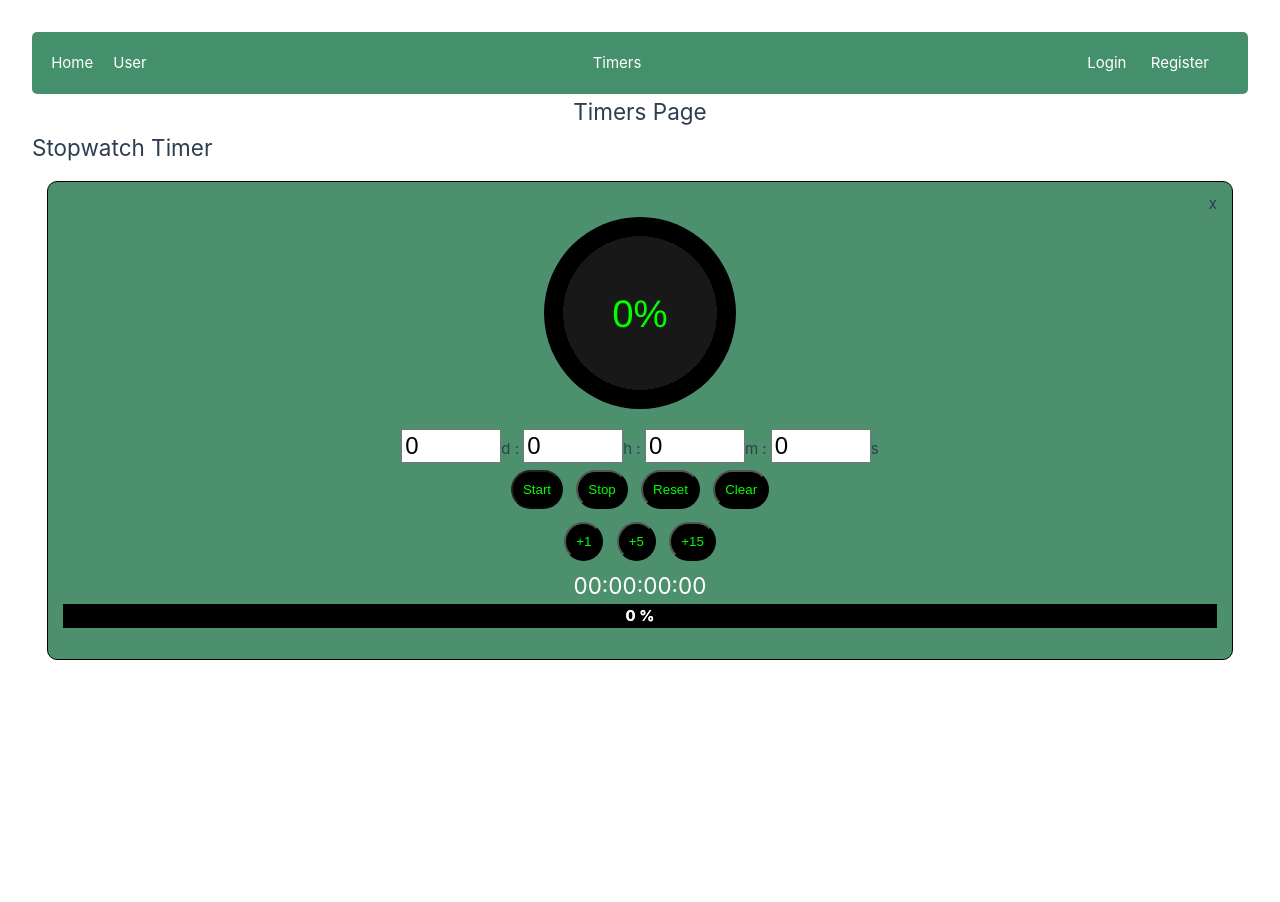
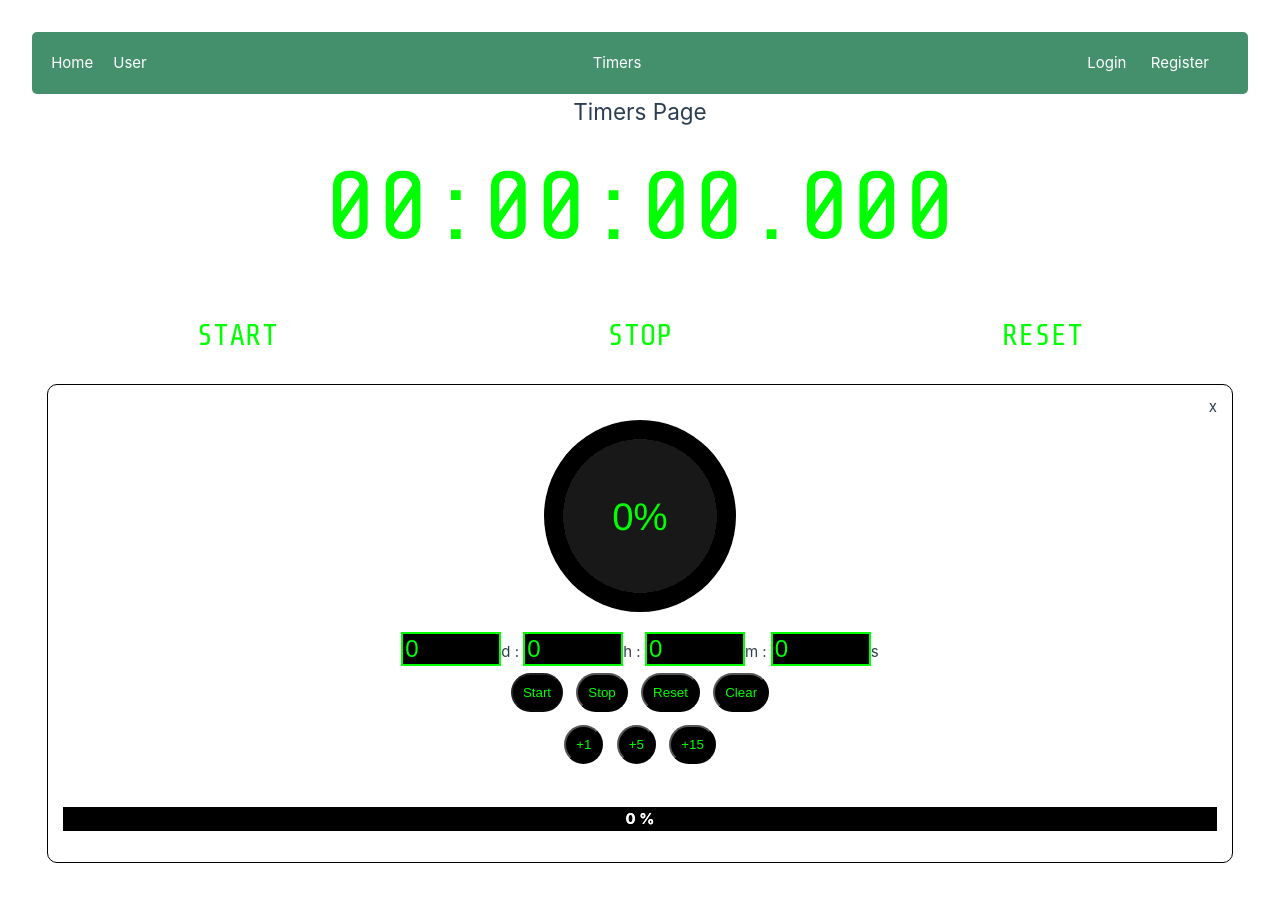
Before and after one commit to alexege/ArkToolSuite, a Vue app in the folder Client/: page /timers in a window 1280 px wide. Shown: the top 902 px of the page. Before the commit the page ends 800 px from the top, so only its background shows below. Built offline with nearby package versions, Linux system fonts and the light colour scheme; sample sign-in values are in the browser's storage.

Commit message:
Added Stopwatch component

```diff
--- a/Client/src/components/Timers/CountdownTimer.vue
+++ b/Client/src/components/Timers/CountdownTimer.vue
@@ -109,44 +109,6 @@ function msToTime(ms) {
     return `${days}:${hours}:${minutes}:${seconds}`;
 }
 
-// const percentLeft = computed(() => {
-//     console.log(`timeToZero:${timeToZero.value}\nstartDuration:${startDuration.value}\npercentLeft:${percentLeft.value}`);
-
-//     let value = Math.floor(timeToZero.value / startDuration.value * 100);
-
-//     //If value is null, NaN or infinity, set to 100
-//     if(value == null || isNaN(value) || value == Infinity){
-//         timesUp.value = true;
-//         return 0;
-//     }
-//     return value;
-// })
-
-// watch(timeToZero, (newVal, oldVal) => {
-//     console.log(`timeToZero:${timeToZero.value}\nstartDuration:${startDuration.value}\npercentLeft:${percentLeft.value}`);
-//     // timeToZero.value = days.value * 86400000 + hours.value * 3600000 + minutes.value * 60000 + seconds.value * 1000;
-//     // percentLeft.value = 100;
-
-// //    percentLeft.value = timeToZero.value;
-
-
-//     // if(value > 100) {
-//     //     let numFit = Math.floor(value / 100);
-//     //     let remainder = value - (numFit * 100);
-//     //     percentLeft.value = value - remainder;
-//     // }
-
-//     if(newVal == 0) {
-//         timesUp.value = true
-//     }
-// })
-
-// watch(percentLeft, (newVal, oldVal) => {
-//     if(newVal == 0) {
-//         timesUp.value = true
-//     }
-// })
-
 const isDisabled = computed(() => {
     if(days.value == 0 && hours.value == 0 && minutes.value == 0 && seconds.value == 0) return true;
 })
@@ -205,7 +167,7 @@ const inputStartTime = computed(() => {
 
 .timer {
     border: 1px solid black;
-    background-color: #4d906e;
+    /* background-color: #4d906e; */
     padding: 1em;
     margin: 1em;
     border-radius: 10px;
@@ -242,7 +204,17 @@ input[type=number] {
     font-size: 24px;
     width: 100px;
     /* width: 45px; */
+    background-color: black;
+    color: lime;
+    border: 2px solid lime;
 }
+
+/* input[type=number]::-webkit-inner-spin-button,
+input[type=number]::-webkit-outer-spin-button {
+   opacity: 1;
+
+} */
+
 .progress-bar {
     transition: width 1s;
     background-color: limegreen;
--- a/Client/src/components/Timers/StopwatchTimer.vue
+++ b/Client/src/components/Timers/StopwatchTimer.vue
@@ -1,8 +1,125 @@
 <script setup>
+import { ref } from 'vue'
 
+var time = ref('00:00:00.000')
+var timeBegan = ref(null)
+var timeStopped = ref(null)
+var stoppedDuration = ref(0)
+var started = ref(null)
+var running = ref(false)
+
+function start() {
+    if(running.value) return;
+    if(timeBegan.value === null) {
+        reset();
+        timeBegan.value = new Date();
+    }
+    if(timeStopped.value !== null) {
+        stoppedDuration.value += (new Date() - timeStopped.value);
+    }
+    started.value = setInterval(clockRunning, 10);
+    running.value = true;
+}
+
+function stop()  {
+    running.value = false;
+    timeStopped.value = new Date();
+    clearInterval(started.value);
+}
+
+function reset() {
+    running.value = false;
+    clearInterval(started.value);
+    stoppedDuration.value = 0;
+    timeBegan.value = null;
+    timeStopped.value = null;
+    time.value = "00:00:00.000";
+}
+
+function clockRunning() {
+      var currentTime = new Date()
+      var timeElapsed = new Date(currentTime - timeBegan.value - stoppedDuration.value)
+      var hour = timeElapsed.getUTCHours()
+      var min = timeElapsed.getUTCMinutes()
+      var sec = timeElapsed.getUTCSeconds()
+      var ms = timeElapsed.getUTCMilliseconds()
+      time.value = zeroPrefix(hour, 2) + ":" +
+                  zeroPrefix(min, 2) + ":" +
+                  zeroPrefix(sec, 2) + ":" +
+                  zeroPrefix(ms, 3);
+}
+
+function zeroPrefix(num, digit)  {
+    var zero = '';
+    for(var i = 0; i < digit; i++){
+    zero += '0';
+    }
+    return (zero + num).slice(-digit);
+}
 </script>
+
 <template>
-    <div>
-        <h2>Stopwatch Timer</h2>
+    <div id="clock">
+        <span class="time">{{ time }}</span>
+
+        <div class="btn-container">
+        <a id="start" @click="start">Start</a>
+        <a id="stop" @click="stop">Stop</a>
+        <a id="reset" @click="reset">Reset</a>
+        </div>
     </div>
 </template>
+<style scoped>
+
+@import url('https://fonts.googleapis.com/css2?family=Share+Tech+Mono&display=swap');
+
+ #clock {
+     font-family: 'Share Tech Mono', sans-serif;
+	 order: 0;
+	 flex: 0 1 auto;
+	 align-self: center;
+     text-align: center;
+	 /* color: #c8c8c8; */
+     color: lime;
+}
+ #clock .time {
+	 font-size: 6.5em;
+}
+ #clock .text {
+	 margin-top: 30px;
+	 font-size: 1em;
+	 color: rgba(200, 200, 200, .4);
+	 text-align: center;
+}
+ #clock .text a {
+	 text-decoration: none;
+	 color: inherit;
+	 transition: color 0.1s ease-out;
+}
+ #clock .text a:hover {
+	 color: #c8c8c8;
+}
+ #clock .btn-container {
+	 display: flex;
+	 margin-top: 15px;
+}
+ #clock .btn-container a {
+	 text-align: center;
+	 font-family: 'Share Tech Mono', sans-serif;
+	 background: transparent;
+	 border: none;
+	 /* color: #c8c8c8; */
+     color: lime;
+	 padding: 10px 15px;
+	 margin: 0 10px;
+	 text-transform: uppercase;
+	 font-size: 2em;
+	 cursor: pointer;
+	 flex-grow: 1;
+	 transition: color 0.1s ease-out;
+}
+ #clock .btn-container a:hover {
+	 color: white;
+}
+
+</style>
```
